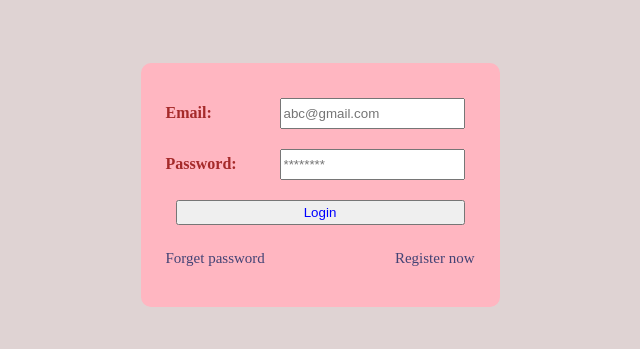
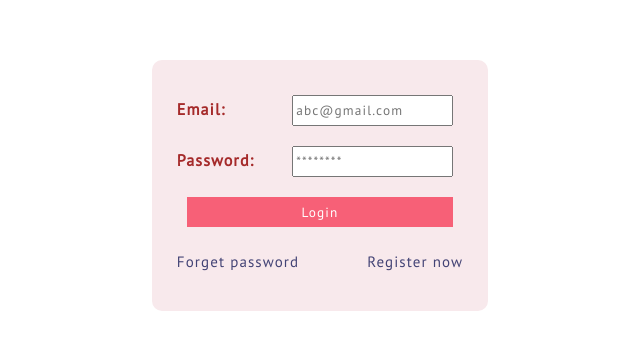
Before and after one commit to shiblasharif/loginscreen, a plain HTML site: page index.html in a window 1280 px wide. Shown: the part 215-564 px from the top of the page, without its empty margins (320-960 px from the left). Drawn offline with Linux system fonts and the light colour scheme.

Commit message:
style improvement

```diff
--- a/index.html
+++ b/index.html
@@ -19,7 +19,7 @@
           <label for="Password"><b>Password:</b></label>
           <input type="password" placeholder="********" required />
         </div>
-        <input type="submit" value="Login" />
+        <input type="submit" value="Login" class="submitbutton" />
         <div class="bottom">
           <p>Forget password</p>
           <p>Register now</p>
--- a/style.css
+++ b/style.css
@@ -1,8 +1,9 @@
+@import url('https://fonts.googleapis.com/css2?family=PT+Sans&display=swap');
 body {
   margin: 0;
 }
 .container {
-  background-color:rgb(223, 211, 211);
+  background-color:white;
   min-height: 100vh;
   display: flex;
   justify-content: center;
@@ -10,7 +11,7 @@ body {
 }
 
 .login-box {
-  background-color:lightpink;
+  background-color:#f8e9ec;
   border-radius: 10px;
   padding: 25px;
   display: flex;
@@ -46,3 +47,16 @@ body {
   color:coral;
   transform: scale(1.1);
 }
+
+*{
+  font-family: 'PT Sans', sans-serif;
+  letter-spacing: 1.1px;
+}
+
+.login-box .submitbutton{
+  height: 30px;
+  background-color: #f76077;
+  color: white;
+  border: 0;
+
+}
```
